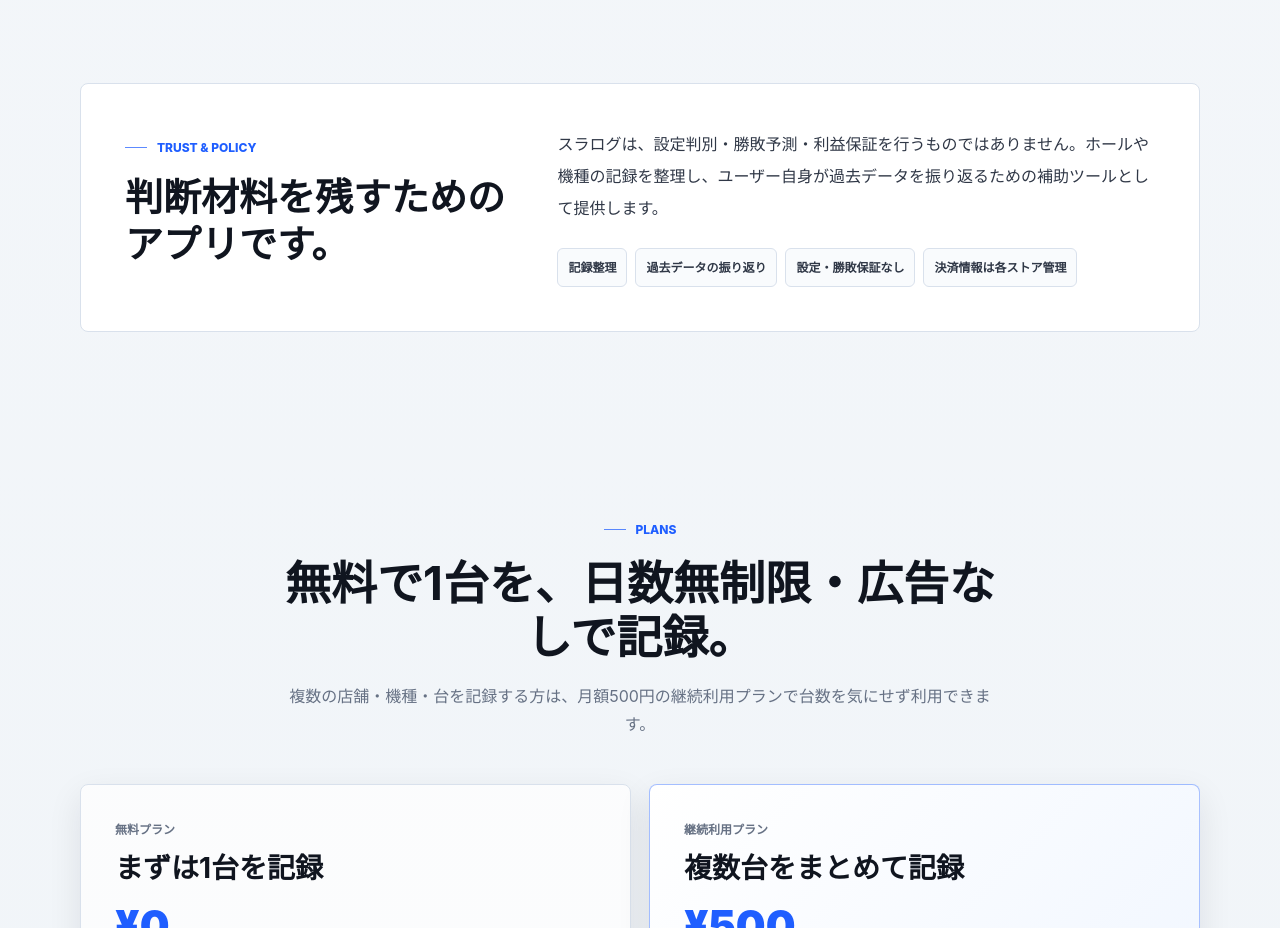
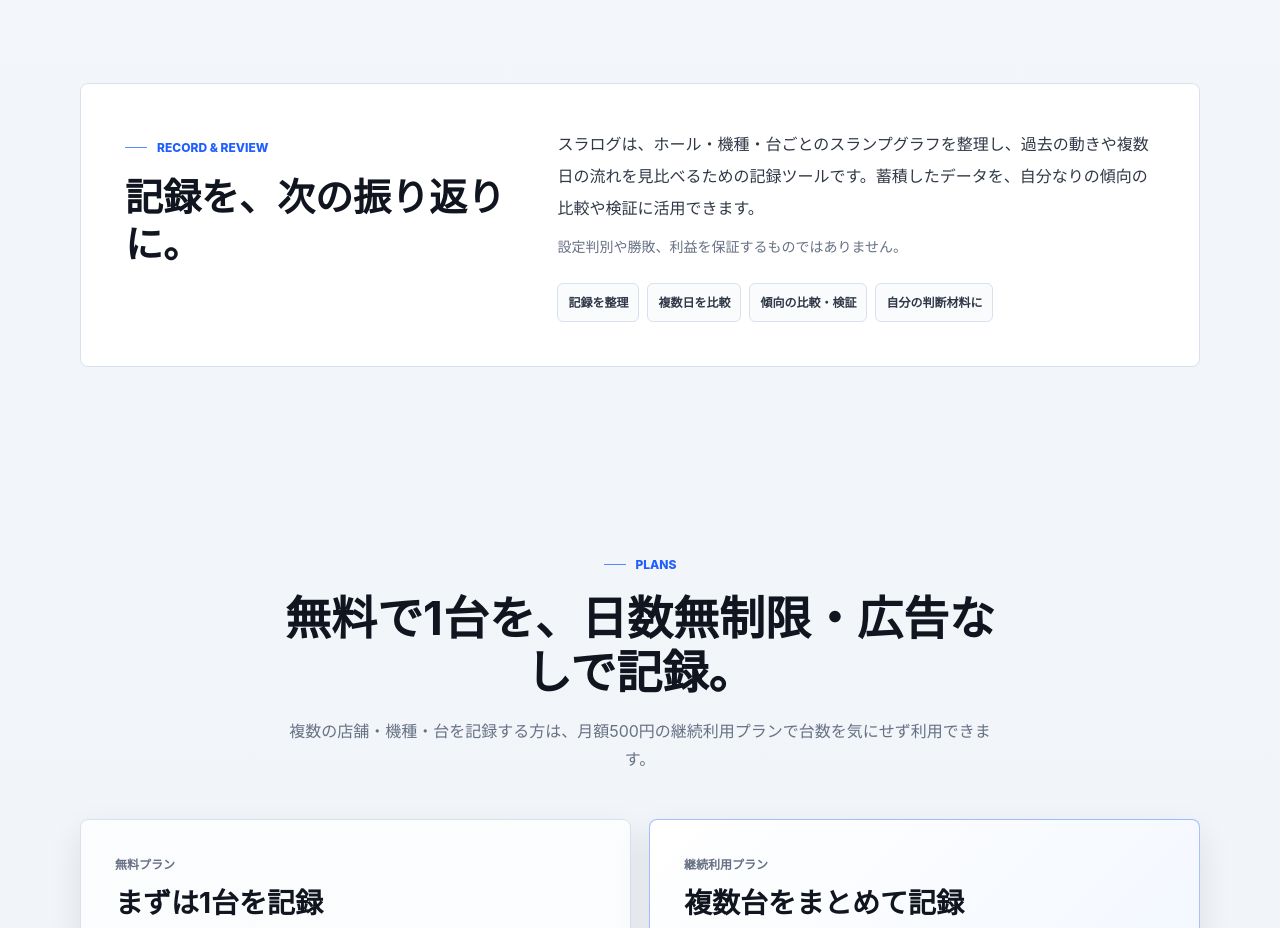
Before and after one commit to nkis-works/slarog, a plain HTML site: page index.html in a window 1280 px wide. Shown: the part 6540-7468 px from the top of the page. Drawn offline with Linux system fonts and the light colour scheme.

Commit message:
Revise record review section copy

```diff
--- a/assets/styles.css
+++ b/assets/styles.css
@@ -565,6 +565,12 @@ summary:focus-visible {
   color: var(--ink-soft);
   line-height: 2;
 }
+.trust-copy .trust-note {
+  margin-top: 10px;
+  color: var(--muted);
+  font-size: 14px;
+  line-height: 1.8;
+}
 .policy-tags {
   display: flex;
   flex-wrap: wrap;
--- a/index.html
+++ b/index.html
@@ -272,13 +272,14 @@
     <section class="trust section-pad reveal">
       <div class="trust-card">
         <div>
-          <p class="eyebrow"><span></span>Trust &amp; Policy</p>
-          <h2>判断材料を残すためのアプリです。</h2>
+          <p class="eyebrow"><span></span>Record &amp; Review</p>
+          <h2>記録を、次の振り返りに。</h2>
         </div>
         <div class="trust-copy">
-          <p>スラログは、設定判別・勝敗予測・利益保証を行うものではありません。ホールや機種の記録を整理し、ユーザー自身が過去データを振り返るための補助ツールとして提供します。</p>
+          <p>スラログは、ホール・機種・台ごとのスランプグラフを整理し、過去の動きや複数日の流れを見比べるための記録ツールです。蓄積したデータを、自分なりの傾向の比較や検証に活用できます。</p>
+          <p class="trust-note">設定判別や勝敗、利益を保証するものではありません。</p>
           <div class="policy-tags">
-            <span>記録整理</span><span>過去データの振り返り</span><span>設定・勝敗保証なし</span><span>決済情報は各ストア管理</span>
+            <span>記録を整理</span><span>複数日を比較</span><span>傾向の比較・検証</span><span>自分の判断材料に</span>
           </div>
         </div>
       </div>
```
